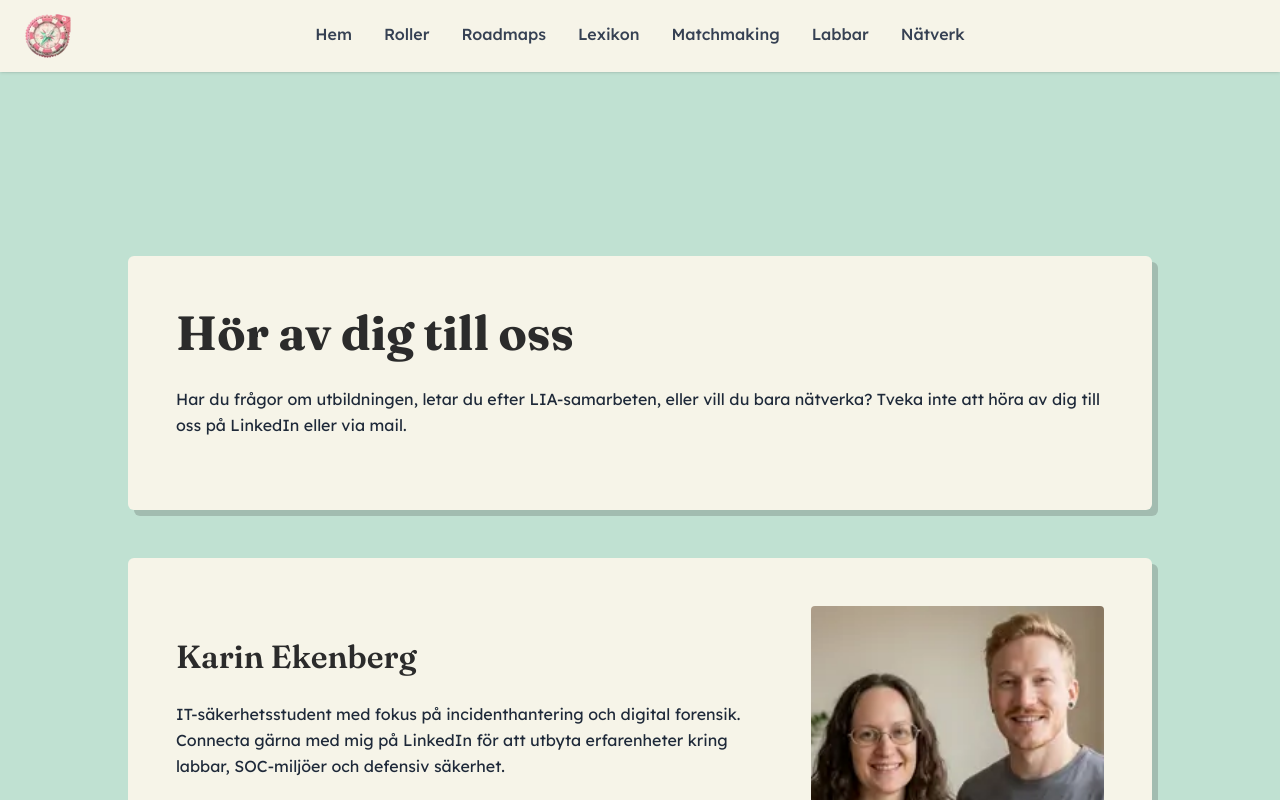
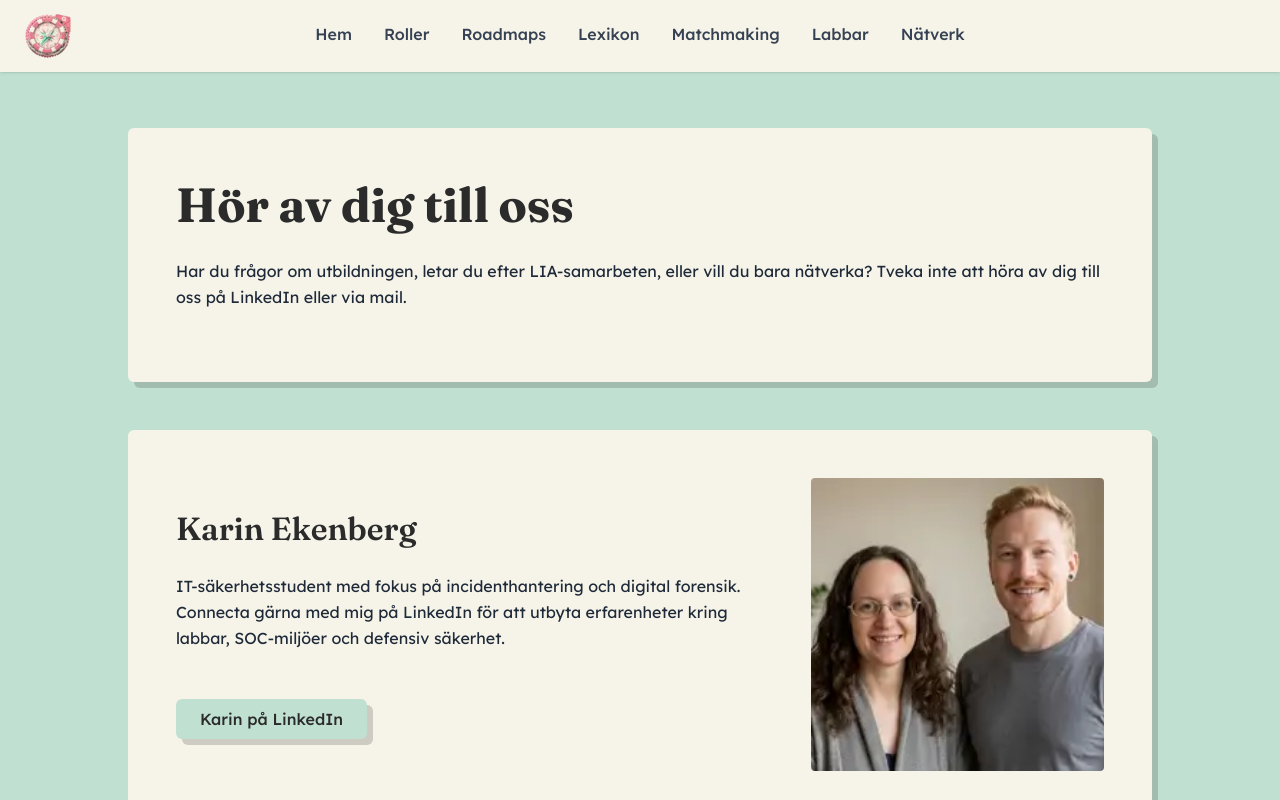
Before and after one commit to karinEkenberg/Cybersakerhetskompassen, a React (Vite) app: page /kontakta-oss in a window 1280 px wide. Shown: the top 800 px of the page. Built offline with nearby package versions, Linux system fonts and the light colour scheme.

Commit message:
fix button in hero

```diff
--- a/src/components/Contact.jsx
+++ b/src/components/Contact.jsx
@@ -5,7 +5,7 @@ import Mail from "../assets/mail.webp";
 
 const Contact = () => {
   return (
-    <div className="pt-20 lg:pt-32">
+    <div>
       <Section
         headingLevel="h1"
         title="Hör av dig till oss"
--- a/src/components/Hero.jsx
+++ b/src/components/Hero.jsx
@@ -1,5 +1,6 @@
 import React from "react";
 import HeroCompass from "../assets/hero-compass-image.webp";
+import { Link } from "react-router-dom";
 
 const Hero = () => {
   return (
@@ -16,8 +17,12 @@ const Hero = () => {
           <p className="mb-8 text-lg">Vi slussar IT-säkerhetsstudenter rätt</p>
 
           <div className="flex gap-4">
-            <button className="btn-primary">Börja här</button>
-            <button className="btn-warning">Roadmaps</button>
+            <Link to="/matchmaking" className="btn-primary">
+              Börja här
+            </Link>
+            <Link to="/roadmaps" className="btn-warning">
+              Roadmaps
+            </Link>
           </div>
         </div>
 
```
